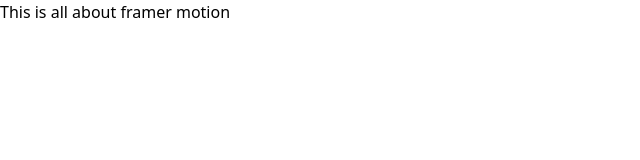
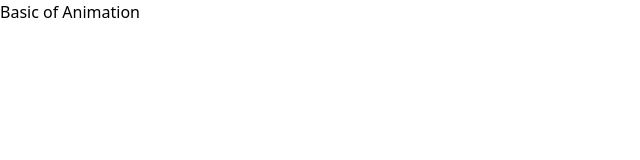
Before and after one commit to shariar-duke/framer-motion, a React (Vite) app: page / in a window 1280 px wide. Shown: the top 160 px of the page, without its empty margins (0-640 px from the left). Built offline with nearby package versions, Linux system fonts and the light colour scheme.

Commit message:
Basic of Animation

```diff
--- a/src/App.jsx
+++ b/src/App.jsx
@@ -1,7 +1,7 @@
 export default function App() {
   return (
     <div className=" border-black h-[100vh] ">
-      <p>This is all about framer motion</p>
+      <p>Basic of Animation</p>
     </div>
   );
 }
```
